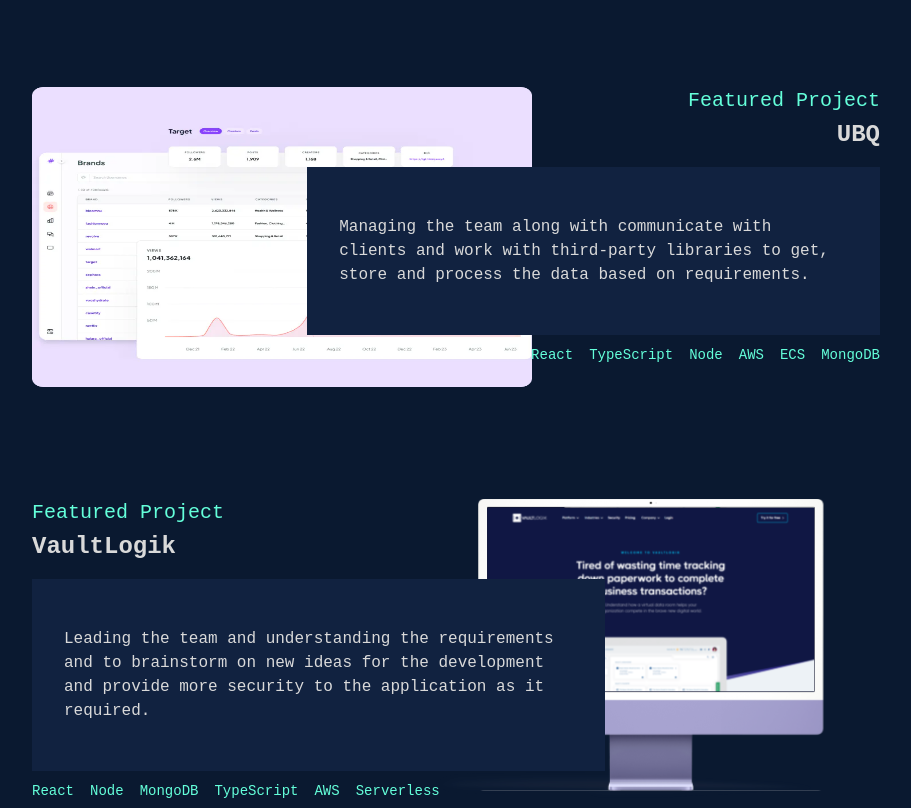
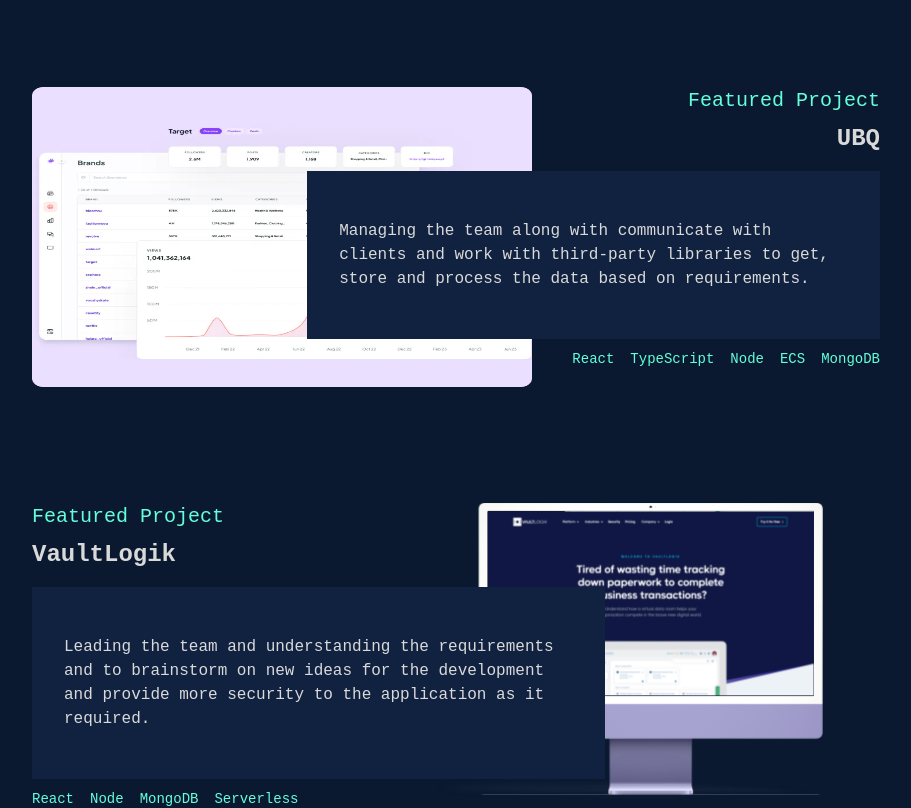
Before and after one commit to kashishsolanki/kashishsolanki.github.io, a React (Vite) app: page / in a window 1280 px wide. Shown: the part 2520-3328 px from the top of the page, without its empty margins (184-1095 px from the left). Built offline with nearby package versions, Linux system fonts and the light colour scheme.

Commit message:
Added IntersectionObserver for reveal on scroll effect

```diff
--- a/package.json
+++ b/package.json
@@ -19,7 +19,8 @@
     "framer-motion": "^11.0.20",
     "path": "^0.12.7",
     "react": "^18.2.0",
-    "react-dom": "^18.2.0"
+    "react-dom": "^18.2.0",
+    "react-intersection-observer": "^9.8.1"
   },
   "devDependencies": {
     "@types/node": "^20.11.30",
--- a/src/components/organisms/about/About.tsx
+++ b/src/components/organisms/about/About.tsx
@@ -1,10 +1,14 @@
 import { motion } from 'framer-motion';
+
 import { TitleText } from '../../atoms';
 import SubTitle from '../../atoms/subtitle/SubTitle';
+import { useInView } from 'src/utils/hooks/useInView';
 
 const About = () => {
+  const { ref, isVisible } = useInView({ threshold: 0.3 });
+
   return (
-    <div className="">
+    <div ref={ref} className={`ready-to-reveal ${isVisible ? 'visible' : ''}`}>
       <TitleText title={'About Me'} />
       <SubTitle text="Full Stack JS Developer" className="mt-16 mb-4" />
       <div className="flex xl:flex-row flex-col gap-16 h-auto">
@@ -37,12 +41,12 @@
           </p>
         </div>
         <motion.div
-          className="xl:w-2/5 w-full mt-8 flex flex-row md:justify-start justify-center hover: cursor-pointer"
-          whileHover={{ scale: 1.1 }}
-          whileTap={{
-            scale: 0,
-            borderRadius: '100%',
-          }}
+          className="xl:w-2/5 w-full mt-8 flex flex-row md:justify-start justify-center hover:cursor-pointer"
+          //   whileHover={{ scale: 1.1 }}
+          //   whileTap={{
+          //     scale: 0,
+          //     borderRadius: '100%',
+          //   }}
         >
           <img
             src={'assets/images/profile.jpg'}
--- a/src/components/organisms/projects/Project.tsx
+++ b/src/components/organisms/projects/Project.tsx
@@ -19,7 +19,7 @@
           <img
             src={image}
             alt="project-name"
-            className={`xl:h-[300px] md:h-[300px] h-full lg:w-full xl:w-[500px] w-full xl:absolute relative ${direction === 'left' ? 'right-0' : 'left-0'}`}
+            className={`xl:h-[300px] md:h-[300px] h-[238px] lg:w-full xl:w-[500px] w-[348px] xl:absolute relative ${direction === 'left' ? 'right-0' : 'left-0'}`}
           />
         </motion.div>
         <div
@@ -27,25 +27,25 @@
         >
           <SubTitle
             text={type}
-            className={`xl:text-xl md:text-base text-sm font-bold mb-0 xl:mt-0 md:mt-2 mt-1 flex flex-row ${direction === 'left' ? 'justify-start xl:pl-0 pl-2' : 'justify-end xl:pr-0 pr-2'} text-${direction}`}
+            className={`xl:text-xl md:text-base text-sm font-bold mb-0 xl:mt-0 md:mt-2 mt-4 flex flex-row ${direction === 'left' ? 'justify-start xl:pl-0 pl-2' : 'justify-end xl:pr-0 pr-2'} text-${direction}`}
           />
           <p
-            className={`text-grey xl:pr-0 lg:pr-2 pr-2 font-bold xl:text-2xl md:text-xl lg:text-lg mt-1 lg:mb-4 md:mb-4 mb-2 flex flex-row ${direction === 'left' ? 'justify-start xl:pl-0 pl-2' : 'justify-end xl:pr-0 pr-2'} text-${direction}`}
+            className={`text-grey xl:pr-0 lg:pr-2 pr-2 font-bold xl:text-2xl md:text-xl lg:text-lg mt-2 lg:mb-4 md:mb-4 mb-2 flex flex-row ${direction === 'left' ? 'justify-start xl:pl-0 pl-2' : 'justify-end xl:pr-0 pr-2'} text-${direction}`}
           >
             {name}
           </p>
           <motion.div
-            className={`flex flex-row ${direction === 'left' ? 'justify-start' : 'justify-end'} text-${direction}`}
+            className={`flex flex-row xl:relative xl:bottom-0 absolute bottom-10 ${direction === 'left' ? 'justify-start' : 'justify-end'} text-${direction}`}
           >
-            <div className="bg-[#112240] z-10 h-auto xl:w-3/5 md:w-4/5 w-full lg:px-8 md:px-4 px-2 lg:py-12 md:py-8 py-4 col-span-3">
-              <span className="text-grey md:text-base text-xs">{description}</span>
+            <div className="bg-[#112240] z-10 h-auto xl:w-3/5 md:w-4/5 w-full lg:px-8 md:px-4 px-[12px] leading-2 lg:py-12 md:py-8 py-4 col-span-3">
+              <span className="text-grey md:text-base text-sm">{description}</span>
             </div>
           </motion.div>
           <div
-            className={`flex flex-row lg:gap-4 md:gap-4 gap-1 xl:relative absolute bottom-[6px] xl:pr-0 pr-2 xl:mt-4 mt-2 lg:pb-0 pb-2 ${direction === 'left' ? 'justify-start left-0 xl:pl-0 pl-2' : 'justify-end right-0 xl:pr-0 pr-2'} text-${direction}`}
+            className={`flex flex-row lg:gap-4 md:gap-4 gap-2 xl:relative absolute bottom-[6px] xl:pr-0 pr-2 xl:mt-4 mt-2 lg:pb-0 pb-2 ${direction === 'left' ? 'justify-start left-0 xl:pl-0 pl-2' : 'justify-end right-0 xl:pr-0 pr-2'} text-${direction}`}
           >
             {stacks.map((stack) => (
-              <span className="text-neon lg:text-sm md:text-base text-[12px]">{stack}</span>
+              <span className="text-neon lg:text-sm md:text-base text-[14px]">{stack}</span>
             ))}
           </div>
         </div>
--- a/src/components/templates/projects/ProjectList.tsx
+++ b/src/components/templates/projects/ProjectList.tsx
@@ -1,5 +1,6 @@
 import { TitleText } from 'atoms';
 import Project, { ProjectProps } from 'organisms/projects/Project';
+import { useInView } from 'src/utils/hooks/useInView';
 
 const ProjectList = () => {
   const projects: ProjectProps[] = [
@@ -10,7 +11,7 @@
       description:
         'Managing the team along with communicate with clients and work with third-party libraries to get, store and process the data based on requirements.',
       image: 'assets/images/UBQ.webp',
-      stacks: ['React', 'TypeScript', 'Node', 'AWS', 'ECS', 'MongoDB'],
+      stacks: ['React', 'TypeScript', 'Node', 'ECS', 'MongoDB'],
     },
     {
       type: 'Featured Project',
@@ -19,7 +20,7 @@
       description:
         'Leading the team and understanding the requirements and to brainstorm on new ideas for the development and provide more security to the application as it required.',
       image: 'assets/images/vaultlogik.svg',
-      stacks: ['React', 'Node', 'MongoDB', 'TypeScript', 'AWS', 'Serverless'],
+      stacks: ['React', 'Node', 'MongoDB', 'Serverless'],
     },
     {
       type: 'Featured Project',
@@ -28,16 +29,18 @@
       description:
         'Leading the front-end team by following best insdustry standards, maintaining code and architecture. Also work on the live streaming to achieve through AWS Services.',
       image: 'https://www.celoxis.com/cassets/img/pmc/project-management.png',
-      stacks: ['React', 'Node', 'AWS', 'IVS', 'EMS', 'MongoDB'],
+      stacks: ['React', 'Node', 'AWS', 'IVS', 'EMS'],
     },
   ];
+
+  const { ref, isVisible } = useInView({ threshold: 0.3 });
   return (
-    <>
+    <div ref={ref} className={`ready-to-reveal ${isVisible ? 'visible' : ''}`}>
       <TitleText title={"Some things I've built"} className="mb-20" />
       {projects.map((project: ProjectProps) => (
         <Project {...project} />
       ))}
-    </>
+    </div>
   );
 };
 
--- a/src/index.css
+++ b/src/index.css
@@ -8,3 +8,16 @@
     scroll-behavior: smooth;
   }
 }
+
+.ready-to-reveal {
+  opacity: 0;
+  transform: translateY(20px);
+  transition:
+    opacity 0.3s ease-in-out,
+    transform 0.3s ease-in-out;
+}
+
+.ready-to-reveal.visible {
+  opacity: 1;
+  transform: translateY(0);
+}
--- /dev/null
+++ b/src/utils/hooks/useInView.tsx
@@ -0,0 +1,34 @@
+/* eslint-disable @typescript-eslint/no-explicit-any */
+import { useState, useRef } from 'react';
+import { useLayoutEffect } from 'react';
+
+interface UseInViewProps {
+  root?: any | null;
+  threshold?: number;
+}
+
+export const useInView = (props: UseInViewProps = {}) => {
+  const [isVisible, setIsVisible] = useState(false);
+  const ref = useRef<any>(null);
+
+  const observer = useRef<IntersectionObserver | null>(null);
+
+  useLayoutEffect(() => {
+    // Use useLayoutEffect for initial render
+    observer.current = new IntersectionObserver(([entry]) => {
+      setIsVisible(entry.isIntersecting);
+    }, props);
+
+    if (ref.current) {
+      observer.current.observe(ref.current);
+    }
+
+    return () => {
+      if (observer.current) {
+        observer.current.disconnect();
+      }
+    };
+  }, [ref, props]);
+
+  return { ref, isVisible };
+};
```
Also changed, not shown: .eslintrc.cjs, public/assets/images/vaultlogik.svg, 1 other file (tests, documents, lock files or other folders).
